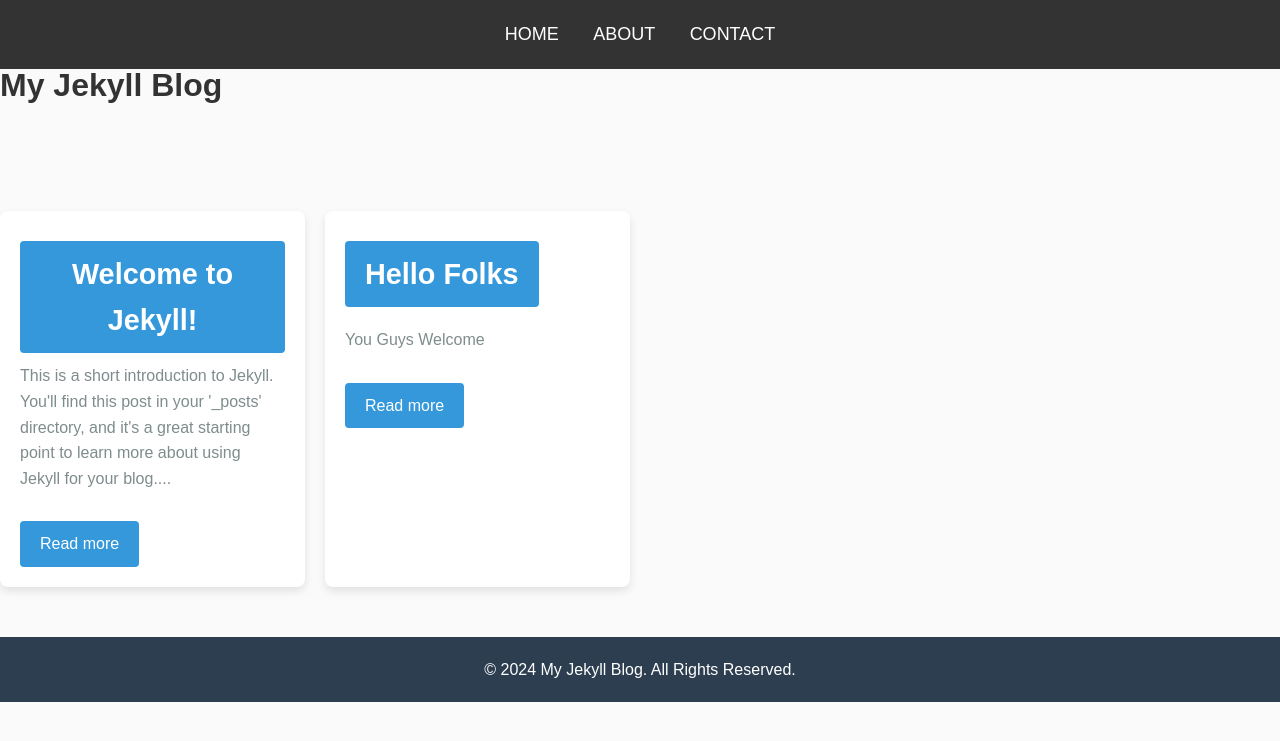
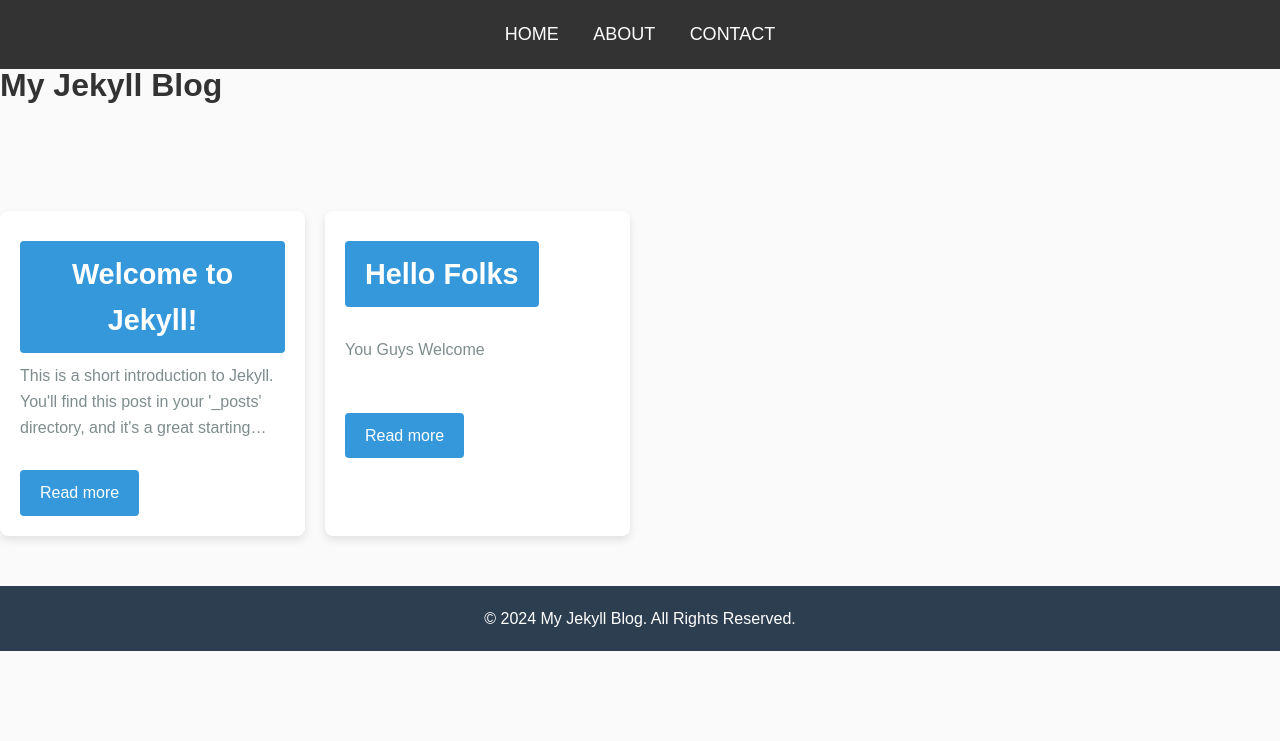
Before and after one commit to Hike-projects/Blogpage, a Jekyll site: the page built from index.markdown, in a window 1280 px wide. Shown: the top 741 px of the page. Built offline with Jekyll 4.4.1, drawn with Linux system fonts in a browser that asks for light colours.

Commit message:
Update style.css

```diff
--- a/assets/css/style.css
+++ b/assets/css/style.css
@@ -96,6 +96,16 @@ a:hover {
   background: #2980b9;
 }
 
+/* Excerpt: Show first 200 characters */
+.article-preview p {
+  display: -webkit-box;
+  -webkit-line-clamp: 3;
+  -webkit-box-orient: vertical;
+  overflow: hidden;
+  text-overflow: ellipsis;
+  color: #7f8c8d;
+}
+
 /* Post Page */
 .post-page {
   max-width: 800px;
```
